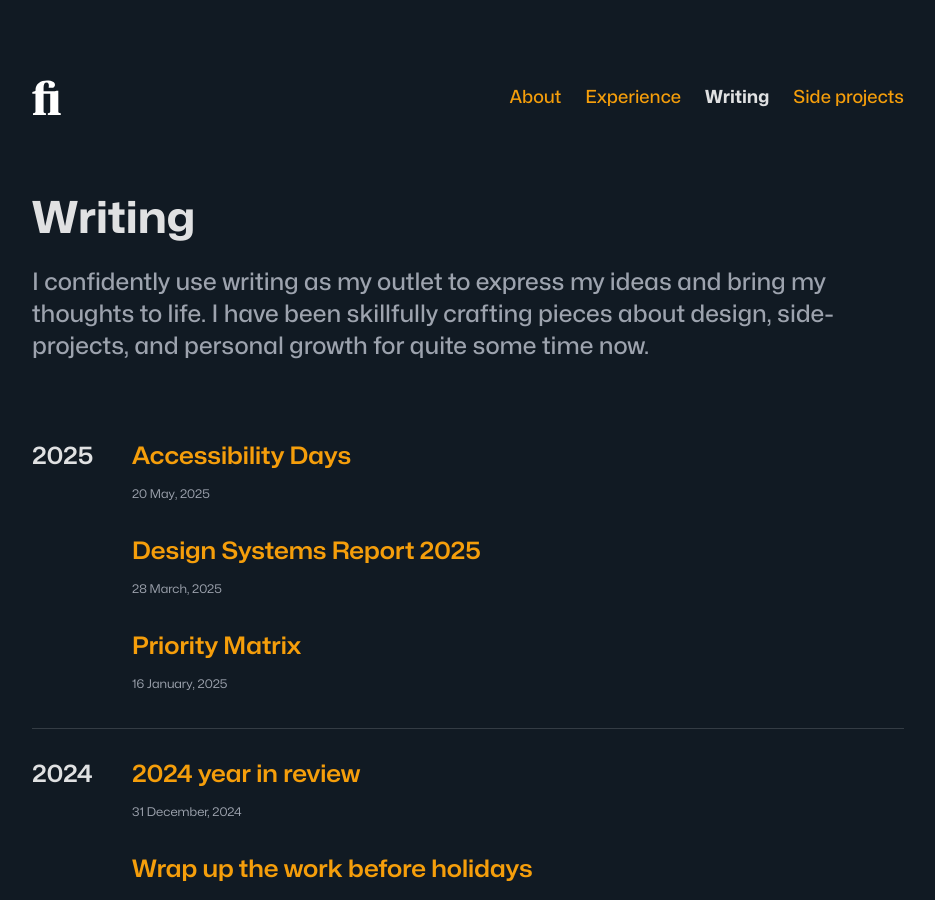
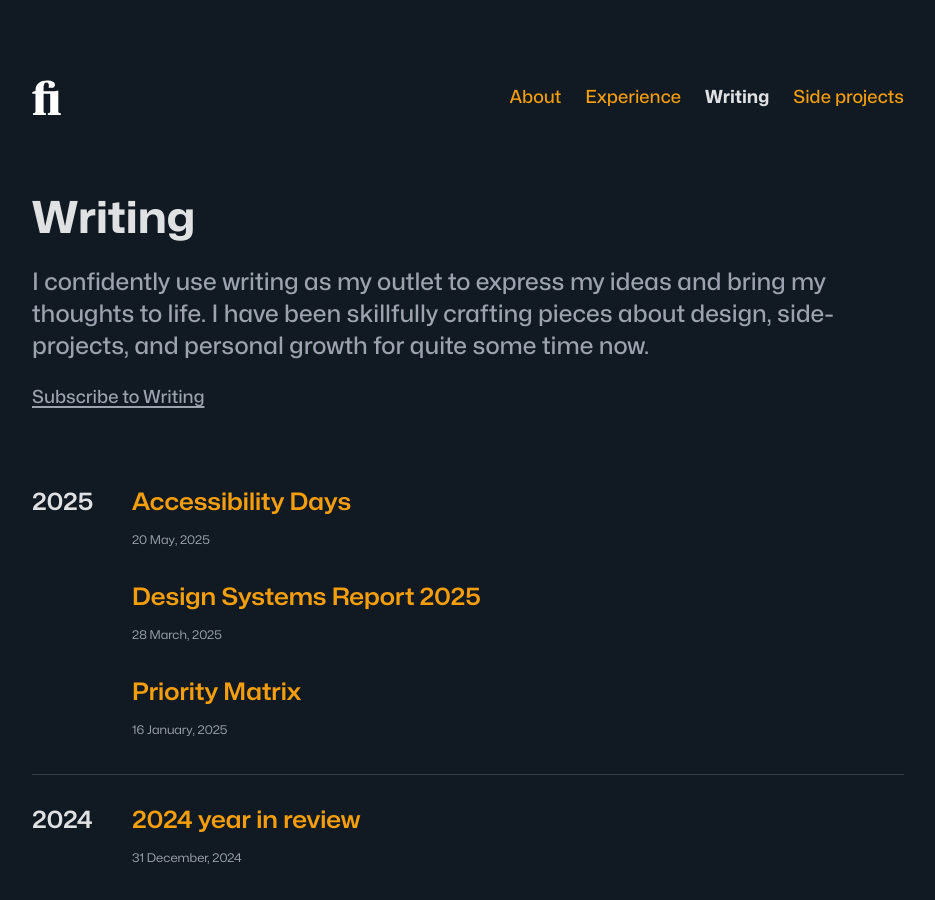
Before and after one commit to zetareticoli/fi, a Jekyll site: the page built from writing.html, in a window 1280 px wide and 900 px high. Shown: the whole window, without its empty margins (172-1107 px from the left). Built offline with Jekyll 4.4.1, drawn with Linux system fonts in a browser that asks for light colours; some web fonts are replaced.

Commit message:
feat: add cta to page layout

```diff
--- a/_layouts/page.html
+++ b/_layouts/page.html
@@ -10,6 +10,10 @@ layout: default
 	{% if page.lead %}
 		<p class="lead color-text-light">{{ page.lead }}</p>
 	{% endif %}
+
+	{% if page.cta %}
+		<a class="text-emphasis underline color-text-light" href="{{ page.cta.url }}">{{ page.cta.text }}</a>
+	{% endif %}
 </section>
 
 {{ content }}
```
